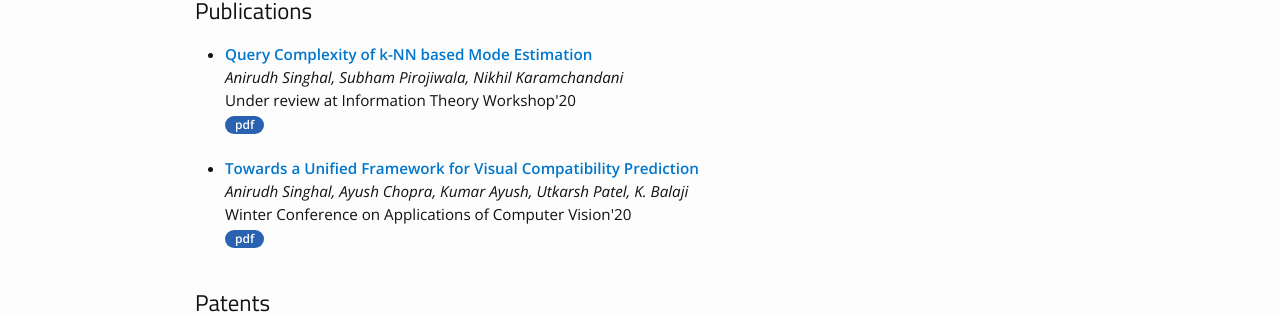
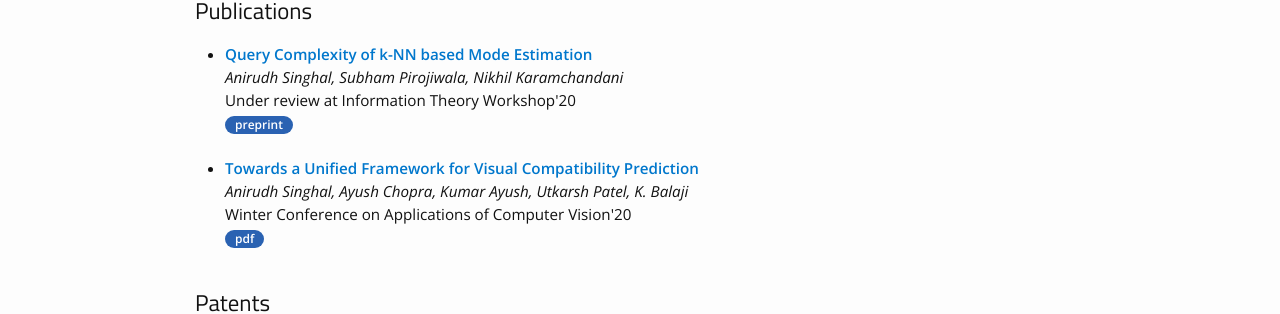
Before and after one commit to singhalanirudh18/singhalanirudh18.github.io, a Jekyll site: the page built from research.md, in a window 1280 px wide. Shown: the part 226-540 px from the top of the page. Built offline with Jekyll 4.4.1, drawn with Linux system fonts in a browser that asks for light colours.

Commit message:
added pdf

```diff
--- a/research.md
+++ b/research.md
@@ -12,7 +12,7 @@ title: Research
 		<b><a href="https://arxiv.org/abs/2010.13491">Query Complexity of k-NN based Mode Estimation</a></b><br>
 		<i>Anirudh Singhal, Subham Pirojiwala, Nikhil Karamchandani</i><br>
 		Under review at Information Theory Workshop'20<br>
-		<a href="Fashion.pdf"><div class="color-button">pdf</div></a>
+		<a href="https://arxiv.org/pdf/2010.13491.pdf"><div class="color-button">preprint</div></a>
 	</li><br>
 	<li>
 		<b><a href="http://openaccess.thecvf.com/content_WACV_2020/html/Singhal_Towards_a_Unified_Framework_for_Visual_Compatibility_Prediction_WACV_2020_paper.html">Towards a Unified Framework for Visual Compatibility Prediction</a></b><br>
```
